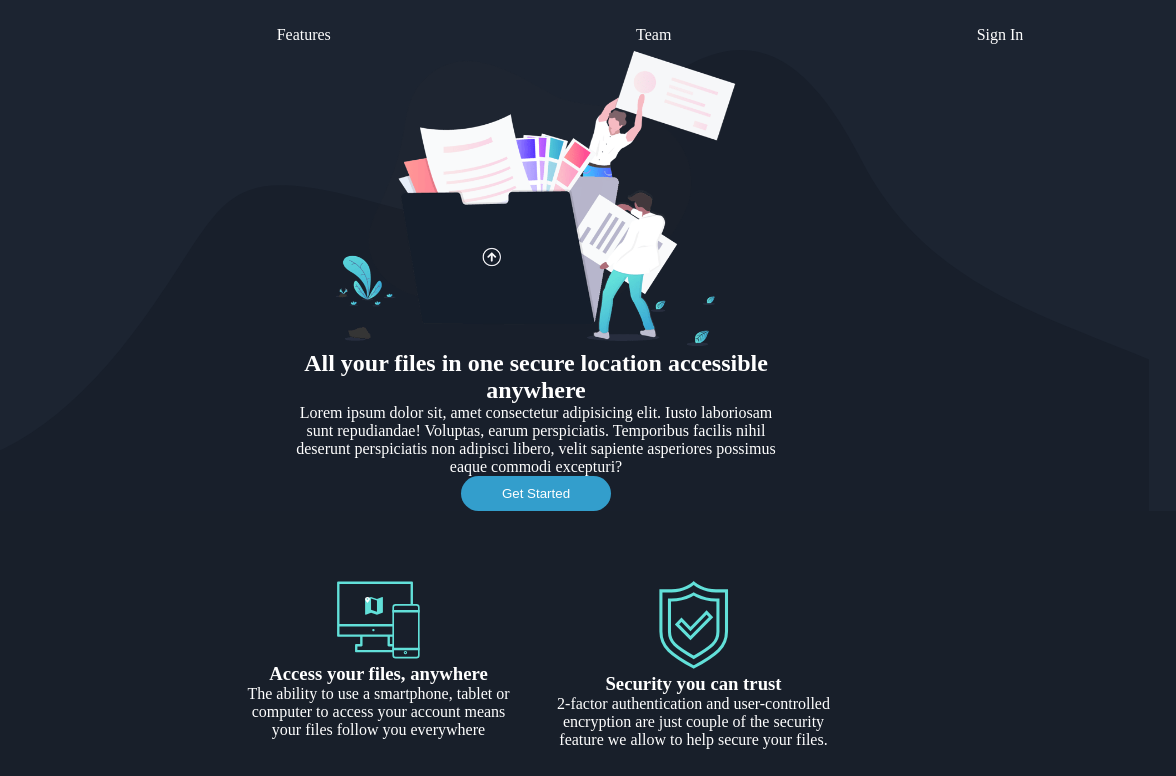
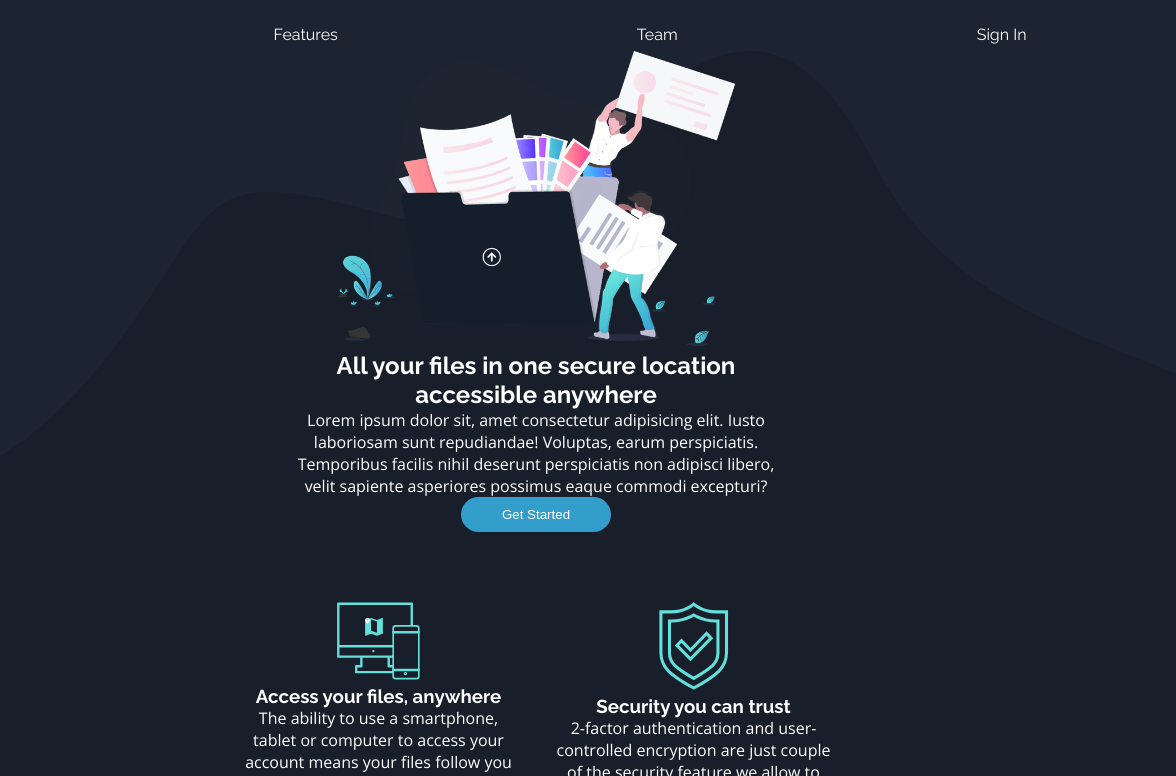
Before and after one commit to Ronstauber/luminanty-Fylo, a plain HTML site: page index.html in a window 1280 px wide. Shown: the top 776 px of the page, 104-1280 px from the left. Drawn offline with nearby package versions, Linux system fonts and the light colour scheme.

Commit message:
changed the font style

```diff
--- a/style.css
+++ b/style.css
@@ -1,3 +1,7 @@
+/* @format */
+@import url('https://fonts.googleapis.com/css2?family=Open+Sans:wght@400;700&display=swap');
+@import url('https://fonts.googleapis.com/css2?family=Raleway:wght@400;700&display=swap');
+
 :root{
     --dark-blue1: hsl(217, 28%, 15%);
     --dark-blue2: hsl(218, 28%, 13%);
@@ -7,19 +11,30 @@
     --Blue : hsl(198, 60%, 50%);
     --Light-Red : hsl(0, 100%, 63%);
     --White: hsl(0, 0%, 100%);
+}
 
-}
 *{
     padding: 0%;
     margin: 0%;
 }
+
+
+h1, h2, h3, h4, h5, h6 {
+    font-family: 'Raleway', sans-serif;
+    font-weight: 700;
+}
+
 body{
     background-color: var(--dark-blue1);
+    font-family: 'Open Sans', sans-serif;
+
 }
 
 nav a{
     color: var(--White);
     text-decoration: none;
+    font-weight: 400;
+    font-family: 'Raleway', sans-serif;;
 }
 
 nav{
```
